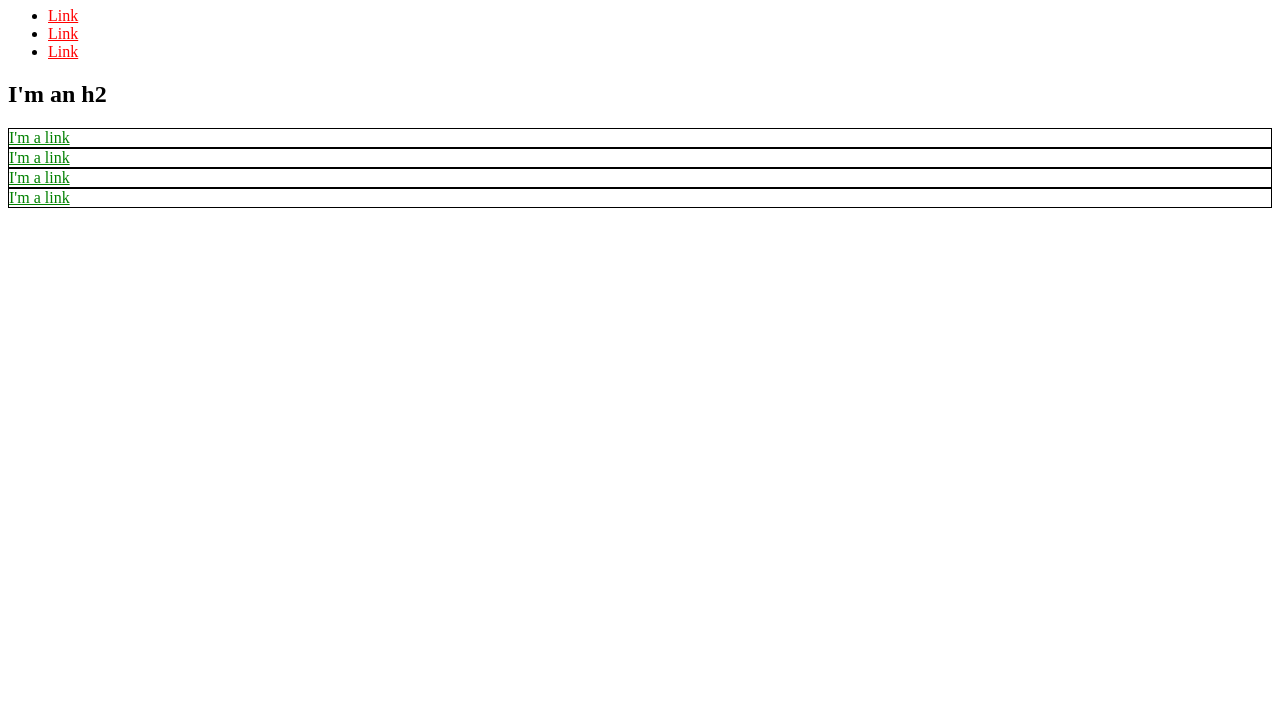
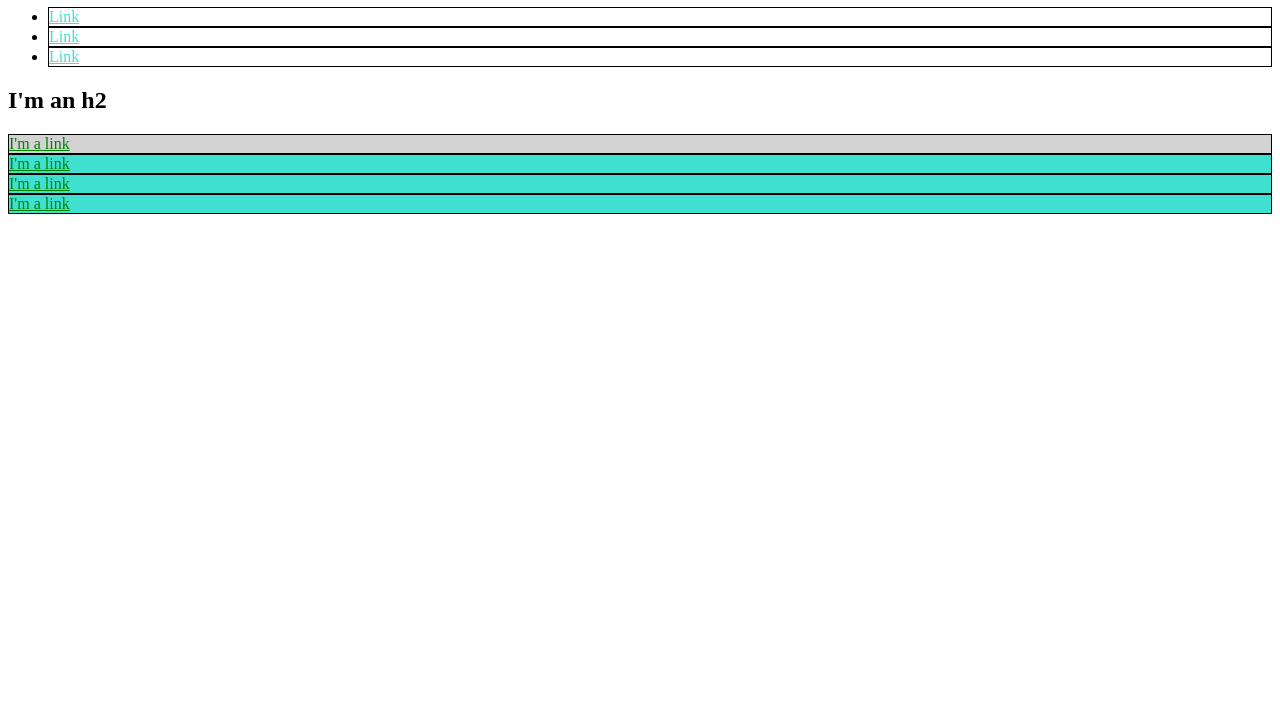
Before and after one commit to tyler-the-programmer/tyler-the-programmer.github.io, a plain HTML site: page index.html in a window 1280 px wide. Shown: the part 73-800 px from the top of the page. Drawn offline with Linux system fonts and the light colour scheme.

Commit message:
Implement selectors

```diff
--- a/index.html
+++ b/index.html
@@ -3,32 +3,58 @@
   <head>
     <title>Test Page: Don't Panic</title>
     <meta charset="utf-8">
+    <style>
+      a {
+        color: red;
+      }
+      li {
+        border: 1px solid black;
+      }
+      li a {
+        color: turquoise;
+      }
+      #nothing-rhymes-with {
+        background-color: orange;
+      }
+      #exec-bio {
+        background-color: lightgray;
+      }
+      .bio-box {
+        border: 1px solid black;
+      }
+      .bio-box a {
+        color: green;
+      }
+      .the-blank-dragoon {
+        background-color: turquoise;
+      }
+    </style>
   </head>
   <body>
-    <h1>I'm an h1</h1>
+    <h1 id="nothing-rhymes-with">I'm an h1</h1>
     <ul>
       <li>
-        <a href="http://example.com/" style="color: red;">Link</a>
+        <a href="http://example.com/">Link</a>
       </li>
       <li>
-        <a href="http://example.com/" style="color: red;">Link</a>
+        <a href="http://example.com/">Link</a>
       </li>
       <li>
-        <a href="http://example.com/" style="color: red;">Link</a>
+        <a href="http://example.com/">Link</a>
       </li>
     </ul>
     <h2>I'm an h2</h2>
-    <div style="border: 1px solid black;">
-      <a href="http://example.com/" style="color: green;">I'm a link</a>
+    <div id="exec-bio" class="bio-box the-blank-dragoon">
+      <a href="http://example.com/">I'm a link</a>
     </div>
-    <div style="border: 1px solid black;">
-      <a href="http://example.com/" style="color: green;">I'm a link</a>
+    <div class="bio-box the-blank-dragoon">
+      <a href="http://example.com/">I'm a link</a>
     </div>
-    <div style="border: 1px solid black;">
-      <a href="http://example.com/" style="color: green;">I'm a link</a>
+    <div class="bio-box the-blank-dragoon">
+      <a href="http://example.com/">I'm a link</a>
     </div>
-    <div style="border: 1px solid black;">
-      <a href="http://example.com/" style="color: green;">I'm a link</a>
+    <div class="bio-box the-blank-dragoon">
+      <a href="http://example.com/">I'm a link</a>
     </div>
   </body>
 </html>
```
